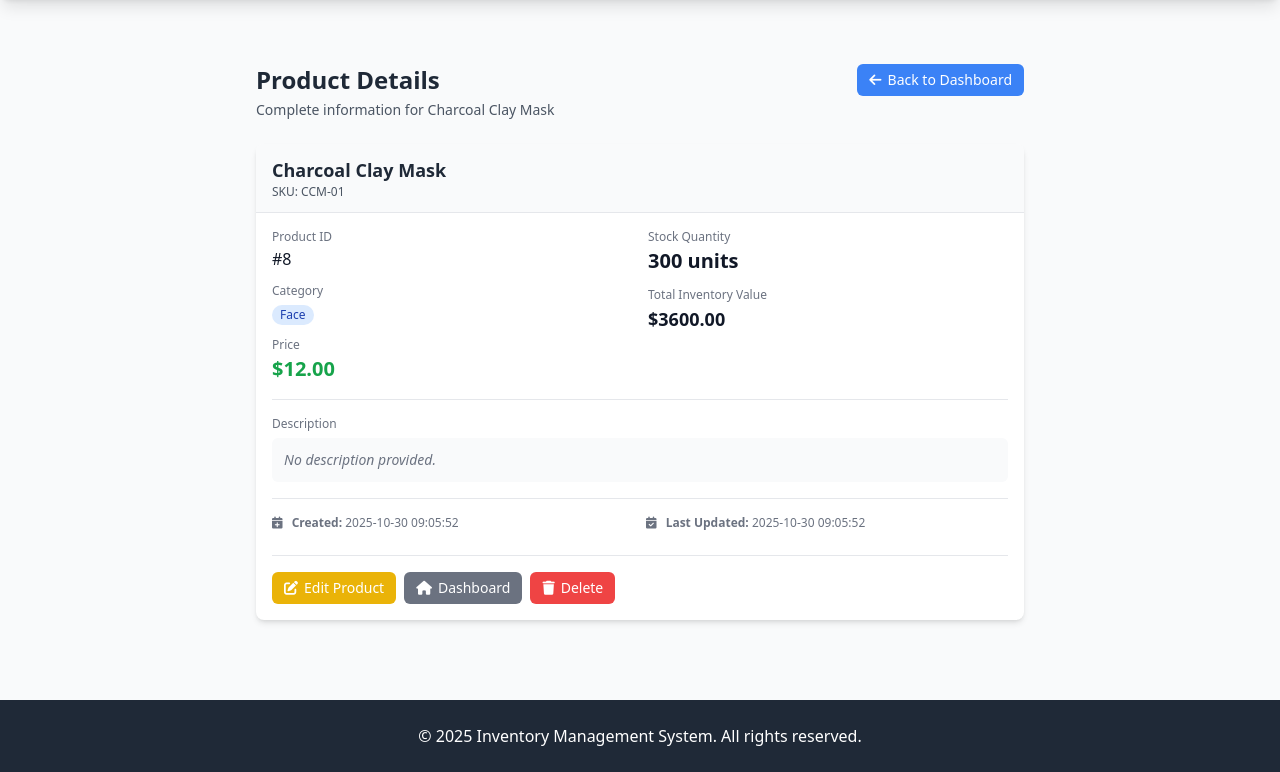
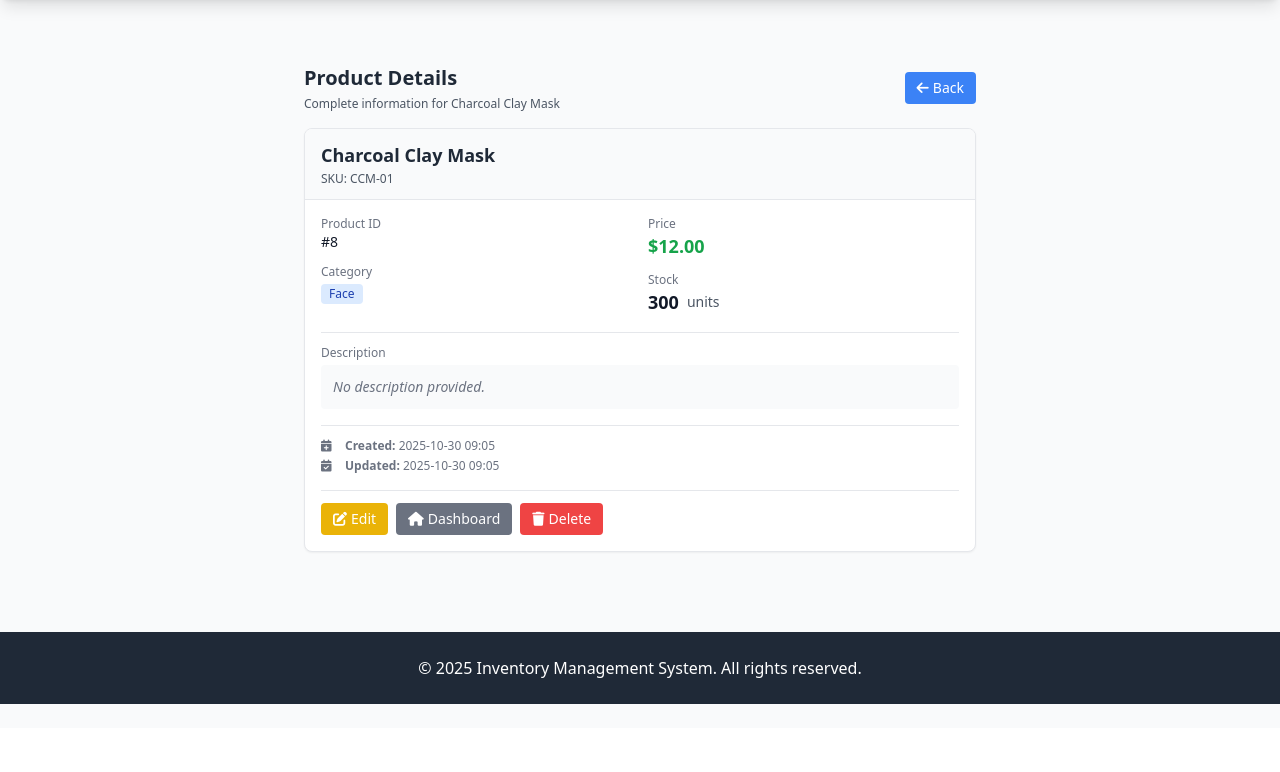
Before and after one commit to sreyroth1/inventory_management_system, a Flask app: page /view-product/8 in a window 1280 px wide. Shown: the part 72-844 px from the top of the page. After the commit the page ends 776 px from the top, so only its background shows below. Run offline with Flask 3, Linux system fonts and the light colour scheme; a user stored in the database is signed in; some libraries are stand-ins or nearby versions.

```diff
--- a/templates/view_product.html
+++ b/templates/view_product.html
@@ -3,74 +3,72 @@
 {% block title %}View Product - {{ product.name }}{% endblock %}
 
 {% block content %}
-<div class="max-w-3xl mx-auto">
+<div class="max-w-2xl mx-auto">
     <!-- Header -->
-    <div class="mb-6">
+    <div class="mb-4">
         <div class="flex justify-between items-center">
-            <h1 class="text-2xl font-bold text-gray-800">Product Details</h1>
-            <a href="/" class="bg-blue-500 hover:bg-blue-600 text-white px-3 py-1.5 rounded-md transition duration-200 text-sm">
-                <i class="fas fa-arrow-left mr-1.5"></i>Back to Dashboard
+            <div>
+                <h1 class="text-xl font-bold text-gray-800">Product Details</h1>
+                <p class="text-gray-600 text-xs mt-1">Complete information for {{ product.name }}</p>
+            </div>
+            <a href="/" class="bg-blue-500 hover:bg-blue-600 text-white px-3 py-1.5 rounded transition duration-200 text-sm">
+                <i class="fas fa-arrow-left mr-1"></i>Back
             </a>
         </div>
-        <p class="text-gray-600 mt-1 text-sm">Complete information for {{ product.name }}</p>
     </div>
 
     <!-- Product Details Card -->
-    <div class="bg-white rounded-lg shadow-md overflow-hidden">
+    <div class="bg-white rounded-lg shadow-sm overflow-hidden border border-gray-200">
         <div class="px-4 py-3 border-b border-gray-200 bg-gray-50">
             <h2 class="text-lg font-semibold text-gray-800">{{ product.name }}</h2>
-            <p class="text-gray-600 text-xs">SKU: {{ product.sku }}</p>
+            <p class="text-gray-600 text-xs mt-0.5">SKU: {{ product.sku }}</p>
         </div>
 
         <div class="p-4">
-            <div class="grid grid-cols-1 md:grid-cols-2 gap-4">
+            <div class="grid grid-cols-2 gap-4 mb-4">
                 <!-- Basic Information -->
                 <div class="space-y-3">
                     <div>
                         <h3 class="text-xs font-medium text-gray-500">Product ID</h3>
-                        <p class="mt-0.5 text-base text-gray-900">#{{ product.id }}</p>
+                        <p class="text-sm text-gray-900">#{{ product.id }}</p>
                     </div>
 
                     <div>
                         <h3 class="text-xs font-medium text-gray-500">Category</h3>
-                        <p class="mt-0.5 text-base text-gray-900">
-                            <span class="inline-flex items-center px-2 py-0.5 rounded-full text-xs font-medium bg-blue-100 text-blue-800">
-                                {{ product.category }}
-                            </span>
-                        </p>
-                    </div>
-
-                    <div>
-                        <h3 class="text-xs font-medium text-gray-500">Price</h3>
-                        <p class="mt-0.5 text-xl font-bold text-green-600">${{ "%.2f"|format(product.price) }}</p>
+                        <span class="inline-flex items-center px-2 py-0.5 rounded text-xs font-medium bg-blue-100 text-blue-800">
+                            {{ product.category }}
+                        </span>
                     </div>
                 </div>
 
                 <!-- Inventory Information -->
                 <div class="space-y-3">
                     <div>
-                        <h3 class="text-xs font-medium text-gray-500">Stock Quantity</h3>
-                        <p class="mt-0.5 text-xl font-bold {% if product.quantity <= 10 %}text-red-600{% else %}text-gray-900{% endif %}">
-                            {{ product.quantity }} units
-                        </p>
-                        {% if product.quantity <= 10 %}
-                        <p class="text-xs text-red-500 mt-0.5">
-                            <i class="fas fa-exclamation-triangle mr-1"></i>Low stock alert!
-                        </p>
-                        {% endif %}
+                        <h3 class="text-xs font-medium text-gray-500">Price</h3>
+                        <p class="text-lg font-bold text-green-600">${{ "%.2f"|format(product.price) }}</p>
                     </div>
 
                     <div>
-                        <h3 class="text-xs font-medium text-gray-500">Total Inventory Value</h3>
-                        <p class="mt-0.5 text-lg font-semibold text-gray-900">${{ "%.2f"|format(product.total_value) }}</p>
+                        <h3 class="text-xs font-medium text-gray-500">Stock</h3>
+                        <div class="flex items-center gap-2">
+                            <p class="text-lg font-bold {% if product.quantity <= 10 %}text-red-600{% else %}text-gray-900{% endif %}">
+                                {{ product.quantity }}
+                            </p>
+                            <span class="text-sm text-gray-600">units</span>
+                            {% if product.quantity <= 10 %}
+                            <span class="text-xs text-red-500">
+                                <i class="fas fa-exclamation-triangle mr-0.5"></i>Low stock
+                            </span>
+                            {% endif %}
+                        </div>
                     </div>
                 </div>
             </div>
 
             <!-- Description -->
-            <div class="mt-4 pt-4 border-t border-gray-200">
-                <h3 class="text-xs font-medium text-gray-500 mb-1.5">Description</h3>
-                <div class="bg-gray-50 rounded-md p-3">
+            <div class="mb-4 pt-3 border-t border-gray-200">
+                <h3 class="text-xs font-medium text-gray-500 mb-1">Description</h3>
+                <div class="bg-gray-50 rounded p-3">
                     {% if product.description %}
                         <p class="text-gray-700 text-sm whitespace-pre-line">{{ product.description }}</p>
                     {% else %}
@@ -80,32 +78,32 @@
             </div>
 
             <!-- Timestamps -->
-            <div class="mt-4 pt-4 border-t border-gray-200">
-                <div class="grid grid-cols-1 md:grid-cols-2 gap-3 text-xs text-gray-500">
-                    <div>
-                        <i class="fas fa-calendar-plus mr-1.5"></i>
-                        <strong>Created:</strong> {{ product.created_at.strftime('%Y-%m-%d %H:%M:%S') }}
+            <div class="mb-4 pt-3 border-t border-gray-200">
+                <div class="space-y-1 text-xs text-gray-500">
+                    <div class="flex items-center">
+                        <i class="fas fa-calendar-plus mr-2 w-4"></i>
+                        <span><strong>Created:</strong> {{ product.created_at.strftime('%Y-%m-%d %H:%M') }}</span>
                     </div>
-                    <div>
-                        <i class="fas fa-calendar-check mr-1.5"></i>
-                        <strong>Last Updated:</strong> {{ product.updated_at.strftime('%Y-%m-%d %H:%M:%S') }}
+                    <div class="flex items-center">
+                        <i class="fas fa-calendar-check mr-2 w-4"></i>
+                        <span><strong>Updated:</strong> {{ product.updated_at.strftime('%Y-%m-%d %H:%M') }}</span>
                     </div>
                 </div>
             </div>
 
             <!-- Action Buttons -->
-            <div class="mt-6 pt-4 border-t border-gray-200 flex flex-wrap gap-2">
+            <div class="pt-3 border-t border-gray-200 flex flex-wrap gap-2">
                 <a href="/edit-product/{{ product.id }}"
-                   class="bg-yellow-500 hover:bg-yellow-600 text-white px-3 py-1.5 rounded-md transition duration-200 text-sm">
-                    <i class="fas fa-edit mr-1.5"></i>Edit Product
+                   class="bg-yellow-500 hover:bg-yellow-600 text-white px-3 py-1.5 rounded transition duration-200 text-sm">
+                    <i class="fas fa-edit mr-1"></i>Edit
                 </a>
                 <a href="/"
-                   class="bg-gray-500 hover:bg-gray-600 text-white px-3 py-1.5 rounded-md transition duration-200 text-sm">
-                    <i class="fas fa-home mr-1.5"></i>Dashboard
+                   class="bg-gray-500 hover:bg-gray-600 text-white px-3 py-1.5 rounded transition duration-200 text-sm">
+                    <i class="fas fa-home mr-1"></i>Dashboard
                 </a>
                 <button onclick="confirmDelete({{ product.id }})"
-                        class="bg-red-500 hover:bg-red-600 text-white px-3 py-1.5 rounded-md transition duration-200 text-sm">
-                    <i class="fas fa-trash mr-1.5"></i>Delete
+                        class="bg-red-500 hover:bg-red-600 text-white px-3 py-1.5 rounded transition duration-200 text-sm">
+                    <i class="fas fa-trash mr-1"></i>Delete
                 </button>
             </div>
         </div>
```
Also changed, not shown: templates/add_product.html (+8 -8 lines), templates/edit_product.html (+27 -24 lines), instance/inventory.db.
